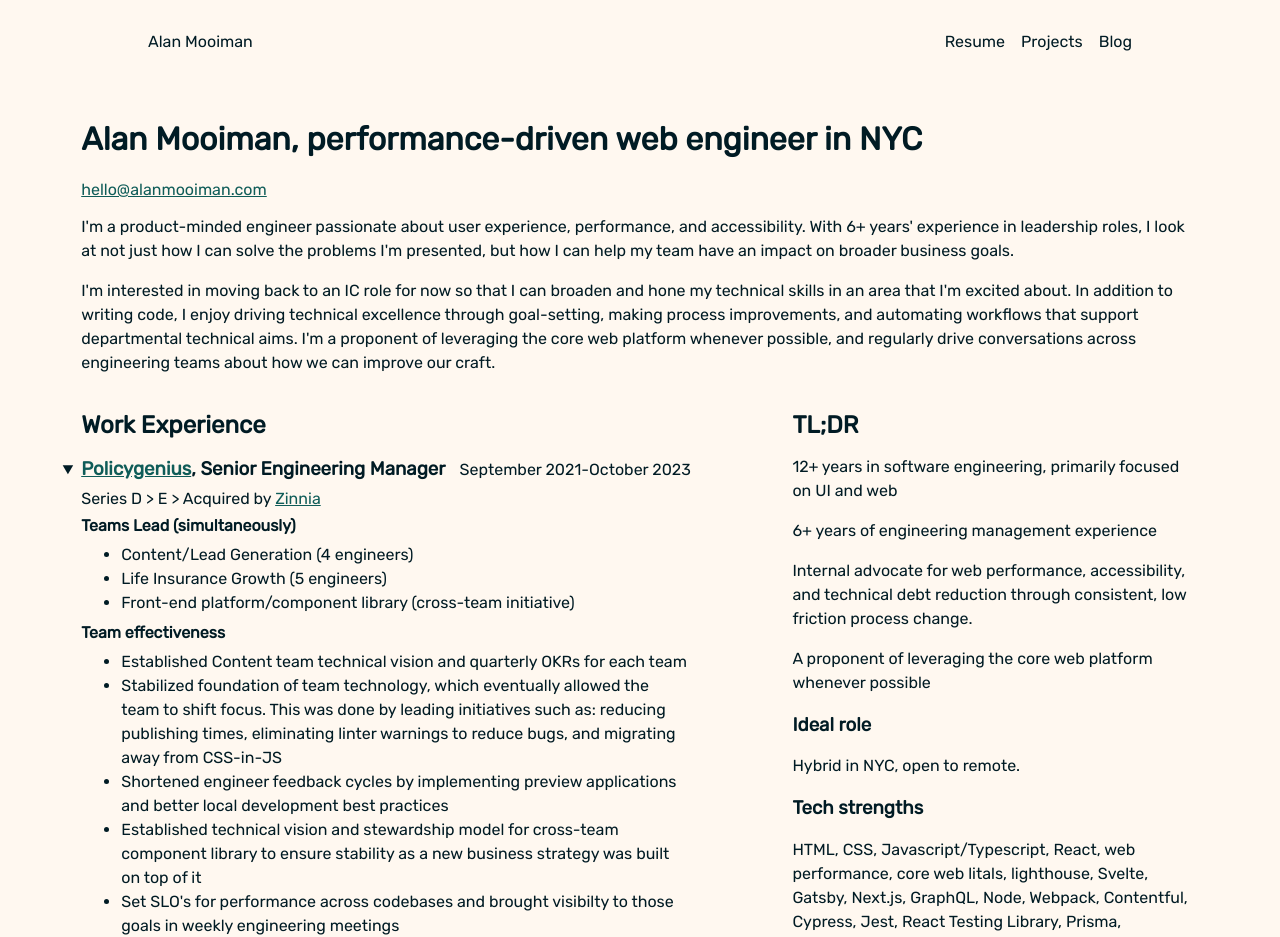
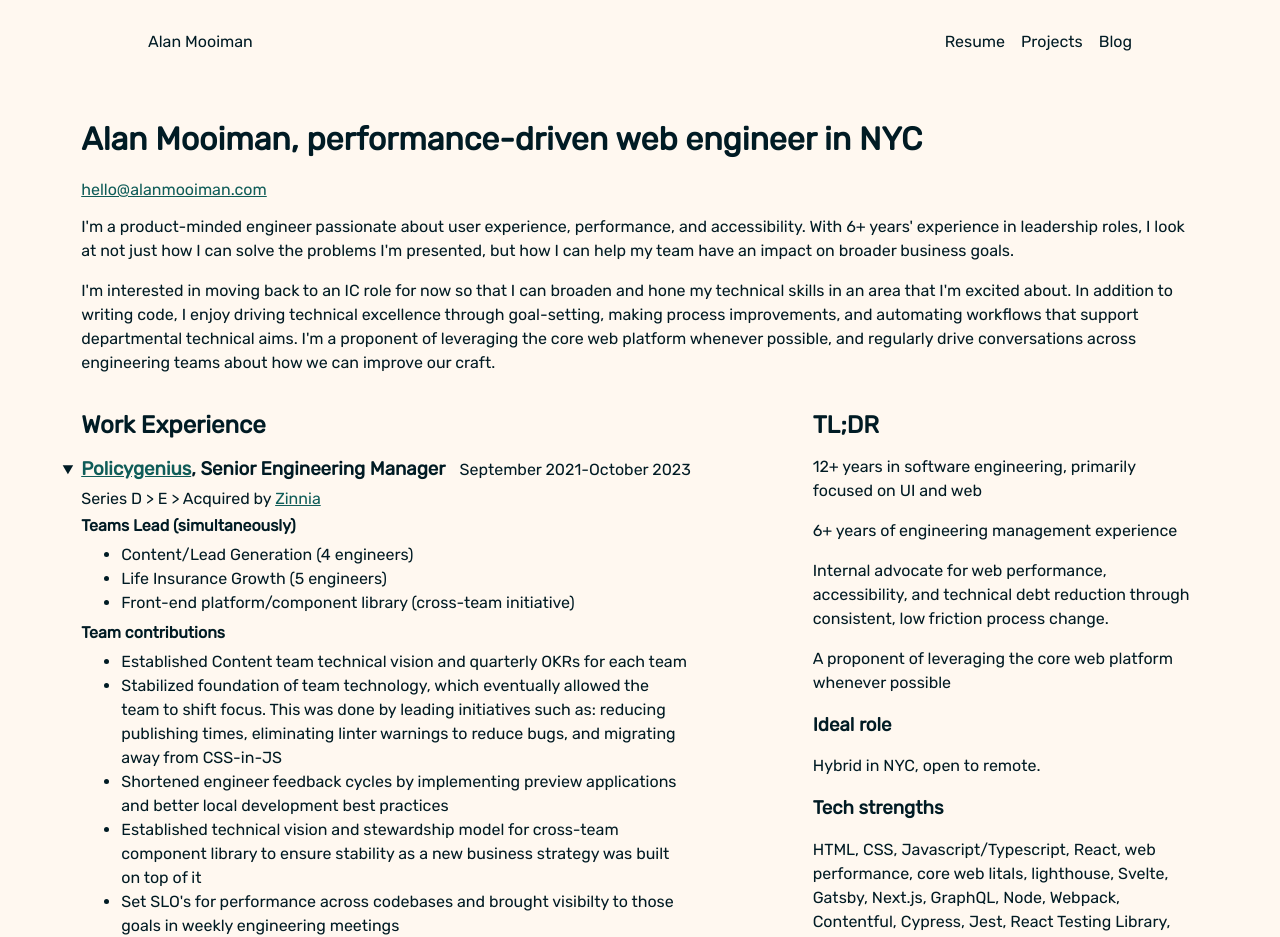
Before and after one commit to alanmoo/alanmoo-svelte, a SvelteKit app: page /resume/swe in a window 1280 px wide. Shown: the top 937 px of the page. Built offline with nearby package versions, Linux system fonts and the light colour scheme.

Commit message:
Formatting fixes

```diff
--- a/src/routes/resume/swe/+page.svelte
+++ b/src/routes/resume/swe/+page.svelte
@@ -112,7 +112,7 @@
 						<li>Front-end platform/component library (cross-team initiative)</li>
 					</ul>
 				</div>
-				<h5>Team effectiveness</h5>
+				<h5>Team contributions</h5>
 				<ul>
 					<li>Established Content team technical vision and quarterly OKRs for each team</li>
 					<li>
@@ -507,14 +507,17 @@
 		margin: 0 auto;
 		max-width: 110ch;
 	}
+	.resume_item {
+		break-inside: avoid;
+	}
 	.content {
 		display: grid;
 		grid-template-areas: 'jobs jobs jobs meta';
-		gap: 2em;
+		gap: 1em 2em;
 	}
 	.metadata {
 		grid-area: meta;
-		max-width: 40ch;
+		max-width: 38ch;
 	}
 	.roles {
 		grid-area: jobs;
@@ -588,6 +591,7 @@
 
 		h2 {
 			font-size: 1.33em;
+			margin-top: 0;
 		}
 		h3 {
 			font-size: 1.25em;
@@ -596,5 +600,8 @@
 			display: block;
 			float: right;
 		}
+		section:last-child {
+			margin-bottom: 0;
+		}
 	}
 </style>
```
